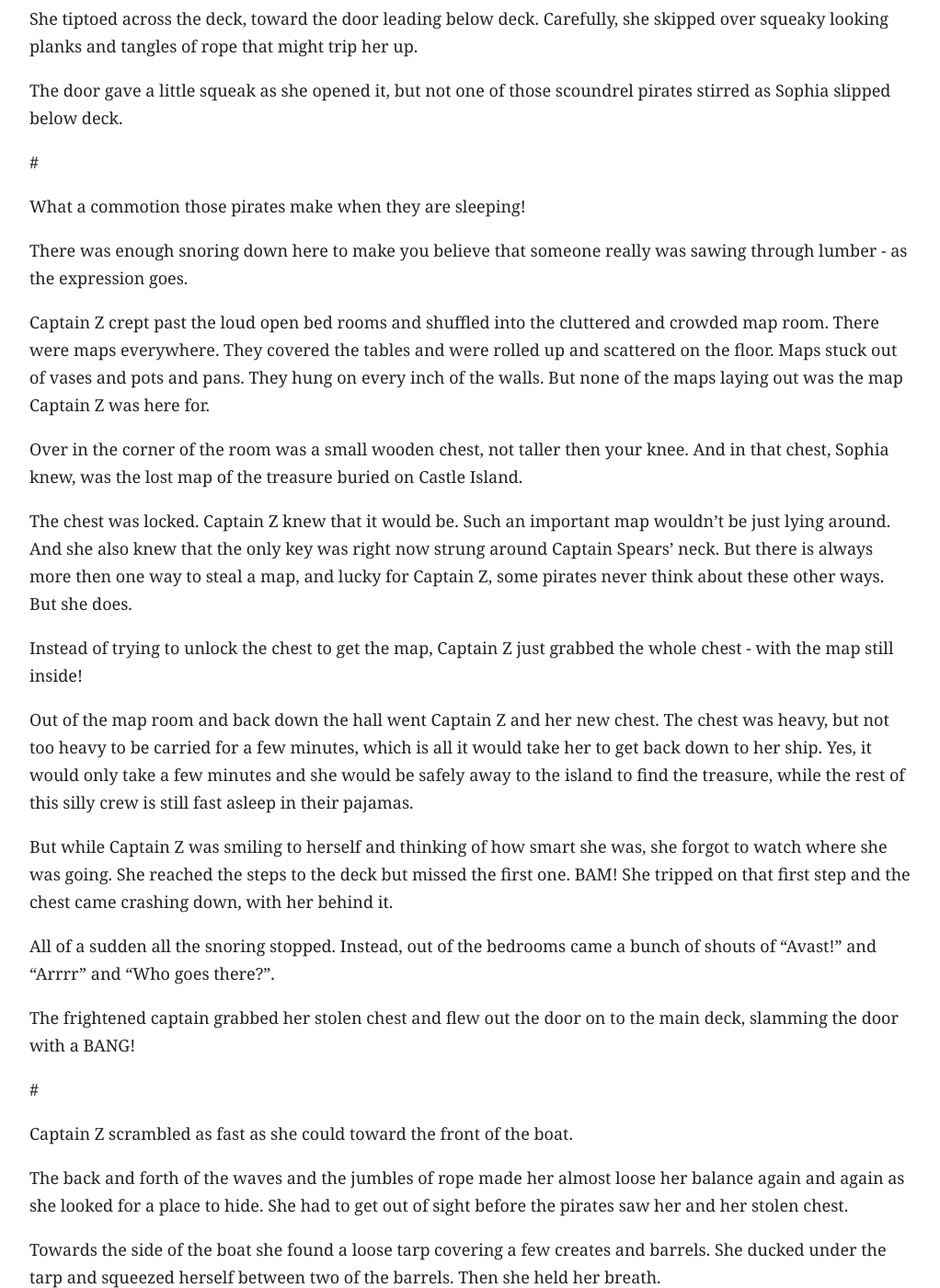
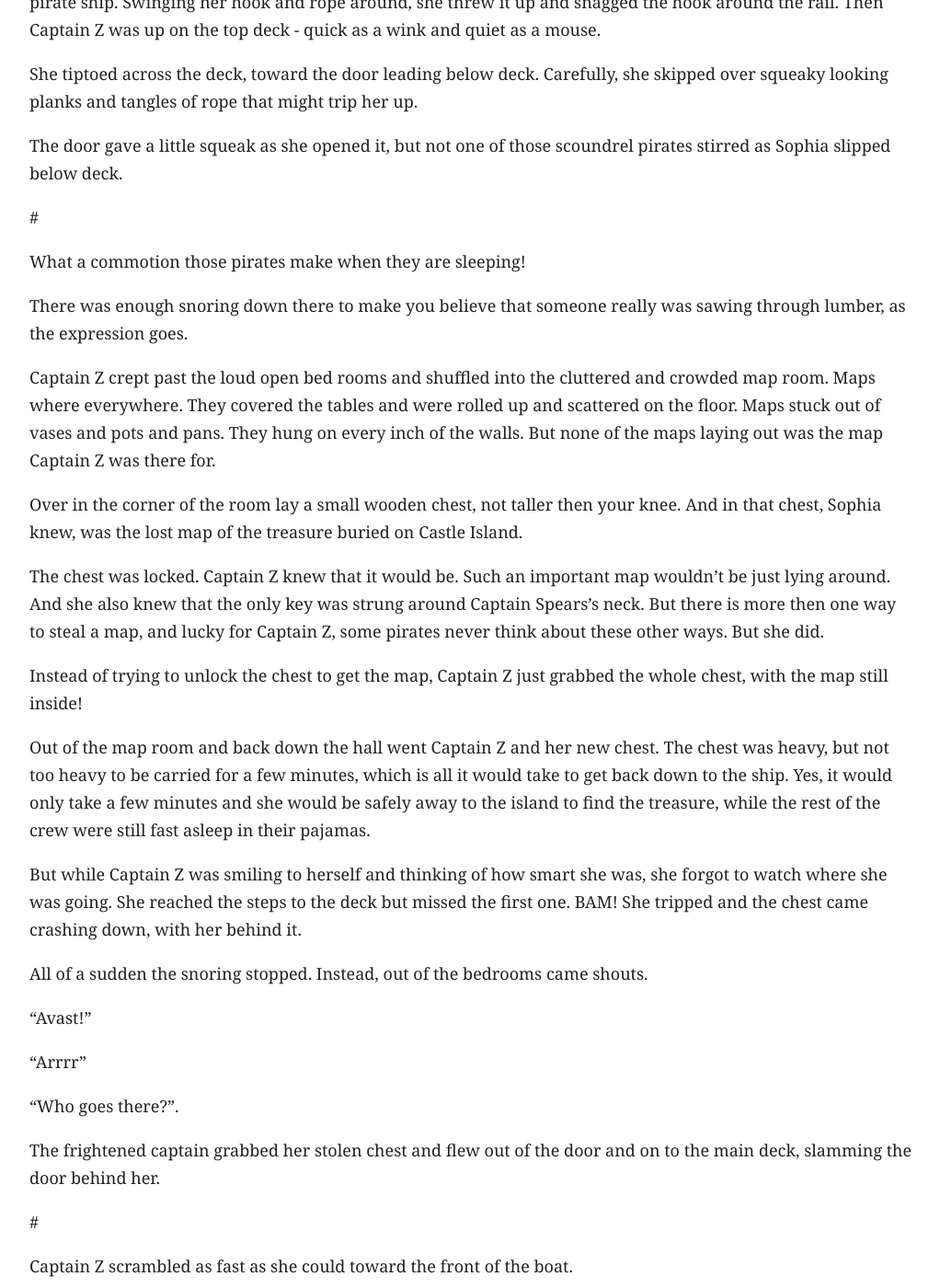
Before and after one commit to vlandham/captain_z, a Jekyll site: the page built from _posts/2014-08-11-captain_z.md, in a window 1280 px wide and 1400 px high, scrolled down 1943 px. Shown: the whole window at 92% size, without its empty margins (128-1150 px from the left). Built offline with Jekyll 4.4.1, drawn with Linux system fonts in a browser that asks for light colours; some web fonts are replaced; some of the changed text lies outside the part shown.

Commit message:
bethany edits part 1-a

```diff
--- a/_posts/2014-08-11-captain_z.md
+++ b/_posts/2014-08-11-captain_z.md
@@ -32,28 +32,28 @@
 
 #
 
-Captain Z rested for a bit on one of the large rocks along the steep path shed been following and checked the map again. She made sure she was still on the right path, and then continued to trudge up the mountain.
+Captain Z stopped for a bit to rest on one of the large rocks along the steep path shed been following and checked the map again. She made sure she was still on the right path, and then continued to trudge up the mountain.
 
 The map in her hand was a treasure map of the very island she was on. The pirates called this place Castle Island.
 
-The path she was taking ended at an X on the map, and you know that an X always marks the spot. The spot of the treasure that Captain Z was hoping to find and escape with before she was found out herself.
+The path she was taking ended at an X on the map, and you know that an X always marks the spot. And this was the spot of treasure that Captain Z was hoping to find and escape with before she was discovered.
 
-You see, Captain Z was not the only pirate walking about on this island at the end of a dark night. The Dread Captain Spears and his crew of scoundrel pirates were searching and scouting on on that island as well. Except they didn't have the treasure map, you see, as Captain Z had stolen it from them. Instead, they were searching for her!
+You see, Captain Z was not the only pirate creeping about on this island at the end of a dark night. The Dread Captain Spears and his crew of scoundrel pirates were searching and scouting on the island as well. Except they didn't have the treasure map, you see, as Captain Z had stolen it from them. Instead, they were searching for her!
 
 #
 
 Earlier, that same night, things were a different story altogether.
 
-The Dread Captain Spears had the treasure map of Castle Island all locked up and safe on his ship The Sea Breaker. At least he thought it was locked up safe.
+The Dread Captain Spears had the treasure map of Castle Island all locked up and safe on his ship The Sea Breaker. At least, he thought it was locked up safe.
 
-But he probably wouldn't have thought that if he knew Captain Zephyr was on her way to take it from him.
+But he probably wouldn't have thought his map so secure if he knew Captain Zephyr was on her way to take it from him.
 
 The Sea Breaker was moored up a stones throw from Castle Island. Captain Spears' plan was for he and his pirate crew to get a good night's sleep, and then have the whole next day to search for the treasure shown on his map. He had even made his crew go to bed early, much to their grumbling and complaining.
 
 But as he and his crew were putting on their pajamas, a little boat slowly and quietly rowed its way toward their mighty pirate ship.
 
 Captain Z was the only person in that little row boat, along with a hook and rope, her lamp, and of course her grand feathered captains hat.
-As the sky darkened into night, Captain Z rowed right up to the side of that big pirate ship. Swinging her hook and rope around, she threw it up and snagged the hook around the rail. Then Captain Z was up on the top deck - quick as a wink and quiet as a mouse.
+As the sky darkened into night, Captain Z rowed right up to the side of the big pirate ship. Swinging her hook and rope around, she threw it up and snagged the hook around the rail. Then Captain Z was up on the top deck - quick as a wink and quiet as a mouse.
 
 She tiptoed across the deck, toward the door leading below deck. Carefully, she skipped over squeaky looking planks and tangles of rope that might trip her up.
 
@@ -63,23 +63,29 @@
 
 What a commotion those pirates make when they are sleeping!
 
-There was enough snoring down here to make you believe that someone really was sawing through lumber - as the expression goes.
+There was enough snoring down there to make you believe that someone really was sawing through lumber, as the expression goes.
 
-Captain Z crept past the loud open bed rooms and shuffled into the cluttered and crowded map room. There were maps everywhere. They covered the tables and were rolled up and scattered on the floor. Maps stuck out of vases and pots and pans. They hung on every inch of the walls. But none of the maps laying out was the map Captain Z was here for.
+Captain Z crept past the loud open bed rooms and shuffled into the cluttered and crowded map room. Maps where everywhere. They covered the tables and were rolled up and scattered on the floor. Maps stuck out of vases and pots and pans. They hung on every inch of the walls. But none of the maps laying out was the map Captain Z was there for.
 
-Over in the corner of the room was a small wooden chest, not taller then your knee. And in that chest, Sophia knew, was the lost map of the treasure buried on Castle Island.
+Over in the corner of the room lay a small wooden chest, not taller then your knee. And in that chest, Sophia knew, was the lost map of the treasure buried on Castle Island.
 
-The chest was locked. Captain Z knew that it would be. Such an important map wouldn't be just lying around. And she also knew that the only key was right now strung around Captain Spears' neck. But there is always more then one way to steal a map, and lucky for Captain Z, some pirates never think about these other ways. But she does.
+The chest was locked. Captain Z knew that it would be. Such an important map wouldn't be just lying around. And she also knew that the only key was strung around Captain Spears's neck. But there is more then one way to steal a map, and lucky for Captain Z, some pirates never think about these other ways. But she did.
 
-Instead of trying to unlock the chest to get the map, Captain Z just grabbed the whole chest - with the map still inside!
+Instead of trying to unlock the chest to get the map, Captain Z just grabbed the whole chest, with the map still inside!
 
-Out of the map room and back down the hall went Captain Z and her new chest. The chest was heavy, but not too heavy to be carried for a few minutes, which is all it would take her to get back down to her ship. Yes, it would only take a few minutes and she would be safely away to the island to find the treasure, while the rest of this silly crew is still fast asleep in their pajamas.
+Out of the map room and back down the hall went Captain Z and her new chest. The chest was heavy, but not too heavy to be carried for a few minutes, which is all it would take to get back down to the ship. Yes, it would only take a few minutes and she would be safely away to the island to find the treasure, while the rest of the crew were still fast asleep in their pajamas.
 
-But while Captain Z was smiling to herself and thinking of how smart she was, she forgot to watch where she was going. She reached the steps to the deck but missed the first one. BAM! She tripped on that first step and the chest came crashing down, with her behind it.
+But while Captain Z was smiling to herself and thinking of how smart she was, she forgot to watch where she was going. She reached the steps to the deck but missed the first one. BAM! She tripped and the chest came crashing down, with her behind it.
 
-All of a sudden all the snoring stopped. Instead, out of the bedrooms came a bunch of shouts of "Avast!" and "Arrrr" and "Who goes there?".
+All of a sudden the snoring stopped. Instead, out of the bedrooms came shouts.
 
-The frightened captain grabbed her stolen chest and flew out the door on to the main deck, slamming the door with a BANG!
+"Avast!"
+
+"Arrrr"
+
+"Who goes there?".
+
+The frightened captain grabbed her stolen chest and flew out of the door and on to the main deck, slamming the door behind her.
 
 #
 
```
